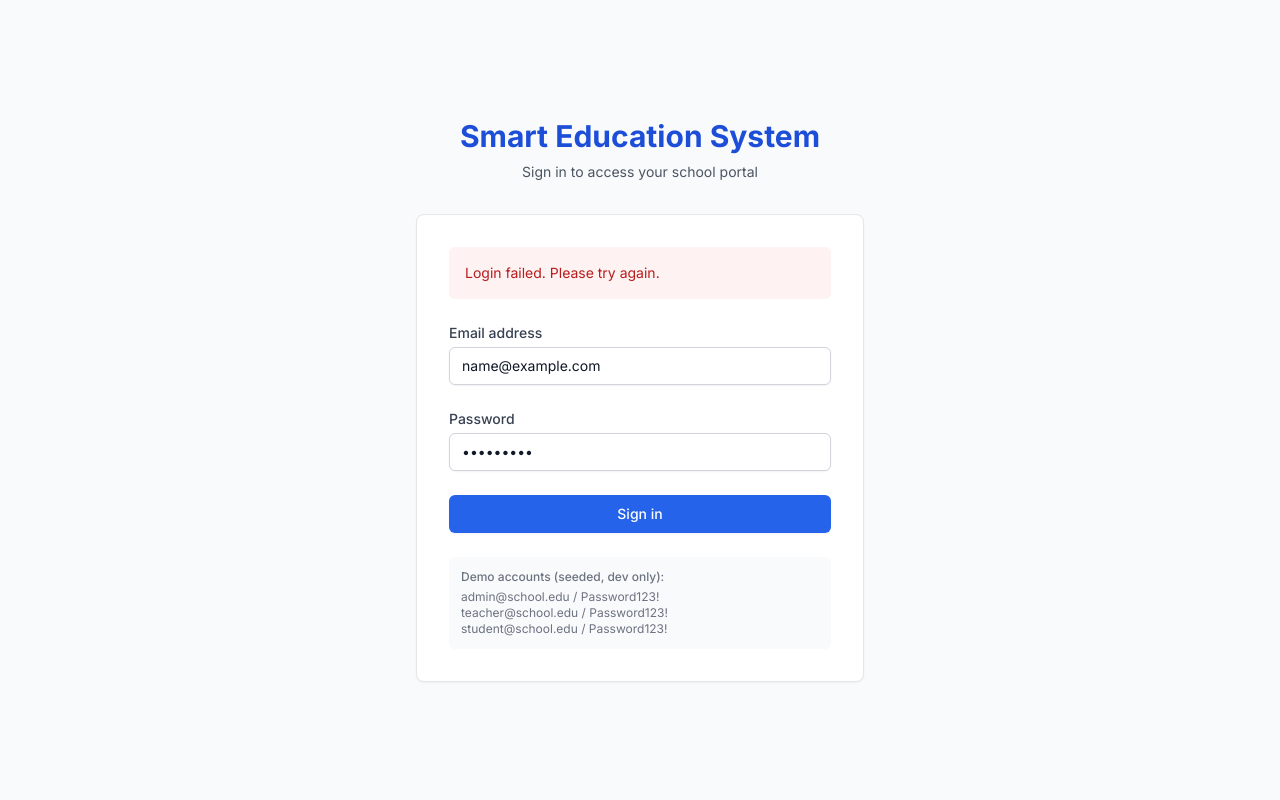
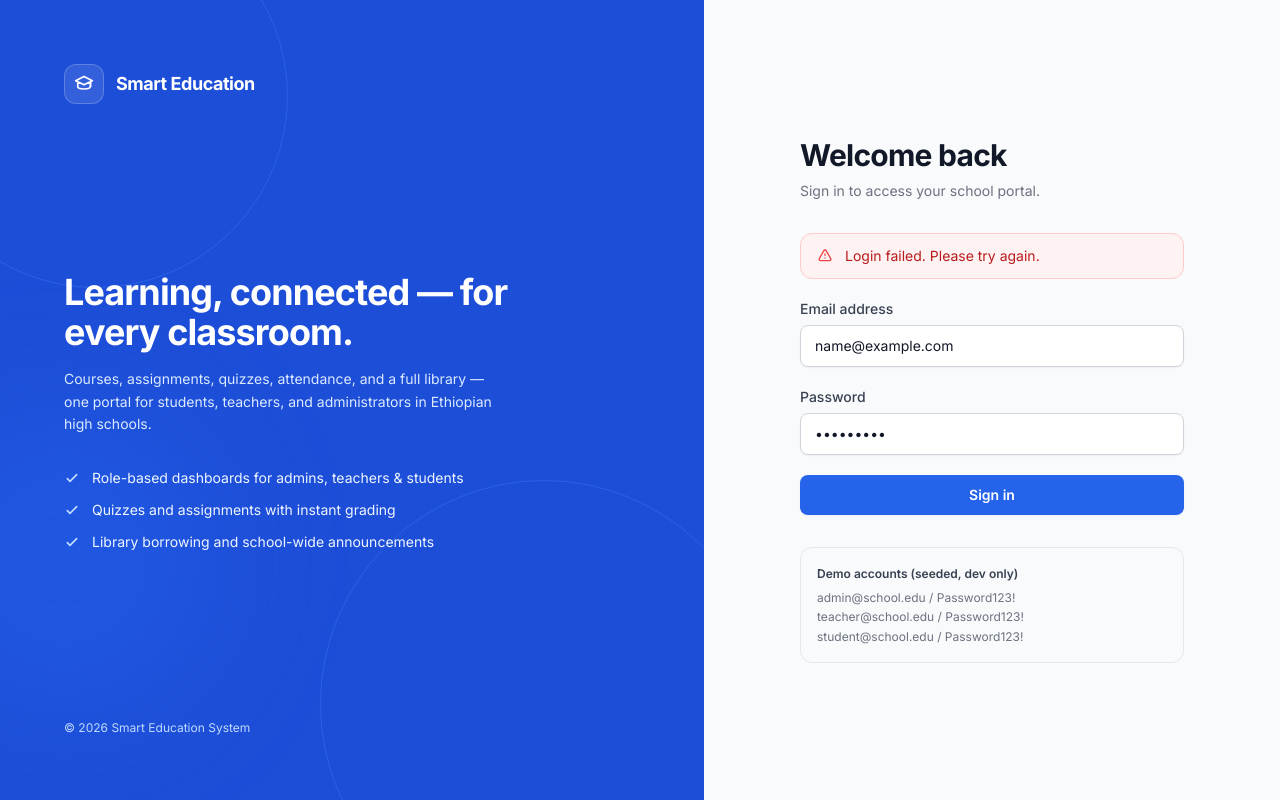
Before and after one commit to Gammee10/SmartEducation, a React (Vite) app in the folder frontend/: page /login in a window 1280 px wide. Both pictures are taken after typing "name@example.com", "Sample123" into the empty fields and a click on the button "Sign in". Built offline with nearby package versions, Linux system fonts and the light colour scheme; no server answers.

Commit message:
ui: modernize login page with split brand panel and refined form

```diff
--- a/frontend/src/pages/LoginPage.tsx
+++ b/frontend/src/pages/LoginPage.tsx
@@ -1,6 +1,90 @@
 import { useState, FormEvent } from 'react';
 import { useNavigate, Navigate, useSearchParams } from 'react-router-dom';
 import { useAuth } from '../context/AuthContext';
+import { buttonPrimary, inputStyles, labelStyles } from '../components/ui';
+
+function CapIcon({ className = 'h-5 w-5' }: { className?: string }) {
+  return (
+    <svg
+      className={className}
+      fill="none"
+      viewBox="0 0 24 24"
+      stroke="currentColor"
+      strokeWidth={2}
+      aria-hidden="true"
+    >
+      <path
+        strokeLinecap="round"
+        strokeLinejoin="round"
+        d="M12 3L2 8l10 5 10-5-10-5zM4.5 10.5V15c0 1.66 3.36 3 7.5 3s7.5-1.34 7.5-3v-4.5M20 9v6"
+      />
+    </svg>
+  );
+}
+
+function BrandPanel() {
+  return (
+    <div className="relative hidden overflow-hidden bg-primary-700 lg:flex lg:w-1/2 xl:w-[55%]">
+      {/* Decorative shapes */}
+      <div
+        className="absolute -left-24 -top-24 h-96 w-96 rounded-full border border-primary-500/40"
+        aria-hidden="true"
+      />
+      <div
+        className="absolute -bottom-32 -right-16 h-[28rem] w-[28rem] rounded-full border border-primary-500/40"
+        aria-hidden="true"
+      />
+      <div
+        className="absolute bottom-24 -left-20 h-72 w-72 rounded-full bg-primary-600/50 blur-3xl"
+        aria-hidden="true"
+      />
+
+      <div className="relative flex flex-col justify-between p-12 xl:p-16">
+        <div className="flex items-center gap-3">
+          <span className="flex h-10 w-10 items-center justify-center rounded-xl bg-white/10 text-white ring-1 ring-inset ring-white/20">
+            <CapIcon />
+          </span>
+          <span className="text-lg font-bold tracking-tight text-white">Smart Education</span>
+        </div>
+
+        <div className="max-w-md">
+          <h2 className="text-3xl font-bold leading-tight tracking-tight text-white xl:text-4xl">
+            Learning, connected — for every classroom.
+          </h2>
+          <p className="mt-4 text-sm leading-relaxed text-primary-100">
+            Courses, assignments, quizzes, attendance, and a full library — one portal for
+            students, teachers, and administrators in Ethiopian high schools.
+          </p>
+          <ul className="mt-8 space-y-3">
+            {[
+              'Role-based dashboards for admins, teachers & students',
+              'Quizzes and assignments with instant grading',
+              'Library borrowing and school-wide announcements',
+            ].map((item) => (
+              <li key={item} className="flex items-start gap-3 text-sm text-primary-50">
+                <svg
+                  className="mt-0.5 h-4 w-4 flex-shrink-0 text-primary-200"
+                  fill="none"
+                  viewBox="0 0 24 24"
+                  stroke="currentColor"
+                  strokeWidth={2.5}
+                  aria-hidden="true"
+                >
+                  <path strokeLinecap="round" strokeLinejoin="round" d="M5 13l4 4L19 7" />
+                </svg>
+                {item}
+              </li>
+            ))}
+          </ul>
+        </div>
+
+        <p className="text-xs text-primary-200">
+          © {new Date().getFullYear()} Smart Education System
+        </p>
+      </div>
+    </div>
+  );
+}
 
 export default function LoginPage() {
   const { login, isAuthenticated } = useAuth();
@@ -40,22 +124,50 @@ export default function LoginPage() {
   };
 
   return (
-    <div className="min-h-screen flex items-center justify-center bg-gray-50 py-12 px-4 sm:px-6 lg:px-8">
-      <div className="max-w-md w-full space-y-8">
-        <div>
-          <h1 className="text-center text-3xl font-bold text-primary-700">Smart Education System</h1>
-          <p className="mt-2 text-center text-sm text-gray-600">
-            Sign in to access your school portal
-          </p>
+    <div className="flex min-h-screen bg-white">
+      <BrandPanel />
+
+      <div className="flex flex-1 flex-col justify-center bg-gray-50 px-4 py-12 sm:px-6 lg:px-16 xl:px-24">
+        <div className="mx-auto w-full max-w-md">
+          {/* Compact brand for mobile / tablet */}
+          <div className="mb-8 flex items-center gap-3 lg:hidden">
+            <span className="flex h-10 w-10 items-center justify-center rounded-xl bg-primary-600 text-white shadow-card">
+              <CapIcon />
+            </span>
+            <span className="text-lg font-bold tracking-tight text-gray-900">Smart Education</span>
           </div>
 
-        <form className="mt-8 space-y-6 bg-white p-8 rounded-lg shadow-sm border border-gray-200" onSubmit={handleSubmit}>
+          <h1 className="text-2xl font-bold tracking-tight text-gray-900 sm:text-3xl">
+            Welcome back
+          </h1>
+          <p className="mt-2 text-sm text-gray-500">Sign in to access your school portal.</p>
+
+          <form className="mt-8 space-y-5" onSubmit={handleSubmit}>
             {error && (
-            <div className="rounded-md bg-red-50 p-4 text-sm text-red-700">{error}</div>
+              <div
+                role="alert"
+                className="flex items-start gap-3 rounded-xl border border-red-200 bg-red-50 px-4 py-3 text-sm text-red-700"
+              >
+                <svg
+                  className="mt-0.5 h-4 w-4 flex-shrink-0 text-red-500"
+                  fill="none"
+                  viewBox="0 0 24 24"
+                  stroke="currentColor"
+                  strokeWidth={2}
+                  aria-hidden="true"
+                >
+                  <path
+                    strokeLinecap="round"
+                    strokeLinejoin="round"
+                    d="M12 9v2m0 4h.01m-6.938 4h13.856c1.54 0 2.502-1.667 1.732-3L13.732 4c-.77-1.333-2.694-1.333-3.464 0L3.34 16c-.77 1.333.192 3 1.732 3z"
+                  />
+                </svg>
+                {error}
+              </div>
             )}
 
             <div>
-            <label htmlFor="email" className="block text-sm font-medium text-gray-700">
+              <label htmlFor="email" className={labelStyles}>
                 Email address
               </label>
               <input
@@ -66,13 +178,13 @@ export default function LoginPage() {
                 required
                 value={email}
                 onChange={(e) => setEmail(e.target.value)}
-              className="mt-1 block w-full rounded-md border-gray-300 shadow-sm focus:border-primary-500 focus:ring-primary-500 sm:text-sm border px-3 py-2"
+                className={inputStyles}
                 placeholder="you@school.edu"
               />
             </div>
 
             <div>
-            <label htmlFor="password" className="block text-sm font-medium text-gray-700">
+              <label htmlFor="password" className={labelStyles}>
                 Password
               </label>
               <input
@@ -83,30 +195,47 @@ export default function LoginPage() {
                 required
                 value={password}
                 onChange={(e) => setPassword(e.target.value)}
-              className="mt-1 block w-full rounded-md border-gray-300 shadow-sm focus:border-primary-500 focus:ring-primary-500 sm:text-sm border px-3 py-2"
+                className={inputStyles}
                 placeholder="••••••••"
               />
             </div>
 
-          <div>
-            <button
-              type="submit"
-              disabled={submitting}
-              className="w-full flex justify-center py-2 px-4 border border-transparent rounded-md shadow-sm text-sm font-medium text-white bg-primary-600 hover:bg-primary-700 focus:outline-none focus:ring-2 focus:ring-offset-2 focus:ring-primary-500 disabled:opacity-50"
+            <button type="submit" disabled={submitting} className={`${buttonPrimary} w-full py-2.5`}>
+              {submitting && (
+                <svg
+                  className="h-4 w-4 animate-spin"
+                  fill="none"
+                  viewBox="0 0 24 24"
+                  aria-hidden="true"
                 >
-              {submitting ? 'Signing in...' : 'Sign in'}
+                  <circle
+                    className="opacity-25"
+                    cx="12"
+                    cy="12"
+                    r="10"
+                    stroke="currentColor"
+                    strokeWidth="4"
+                  />
+                  <path
+                    className="opacity-75"
+                    fill="currentColor"
+                    d="M4 12a8 8 0 018-8V0C5.373 0 0 5.373 0 12h4zm2 5.291A7.962 7.962 0 014 12H0c0 3.042 1.135 5.824 3 7.938l3-2.647z"
+                  />
+                </svg>
+              )}
+              {submitting ? 'Signing in…' : 'Sign in'}
             </button>
-          </div>
+          </form>
 
           {import.meta.env.DEV && (
-            <div className="text-xs text-gray-500 bg-gray-50 rounded-md p-3">
-              <p className="font-medium mb-1">Demo accounts (seeded, dev only):</p>
+            <div className="mt-8 rounded-xl border border-gray-200 bg-gray-50 p-4 text-xs leading-relaxed text-gray-500">
+              <p className="mb-1 font-semibold text-gray-700">Demo accounts (seeded, dev only)</p>
               <p>admin@school.edu / Password123!</p>
               <p>teacher@school.edu / Password123!</p>
               <p>student@school.edu / Password123!</p>
             </div>
           )}
-        </form>
+        </div>
       </div>
     </div>
   );
```
Lines whose indentation alone changed are shown as unchanged.
